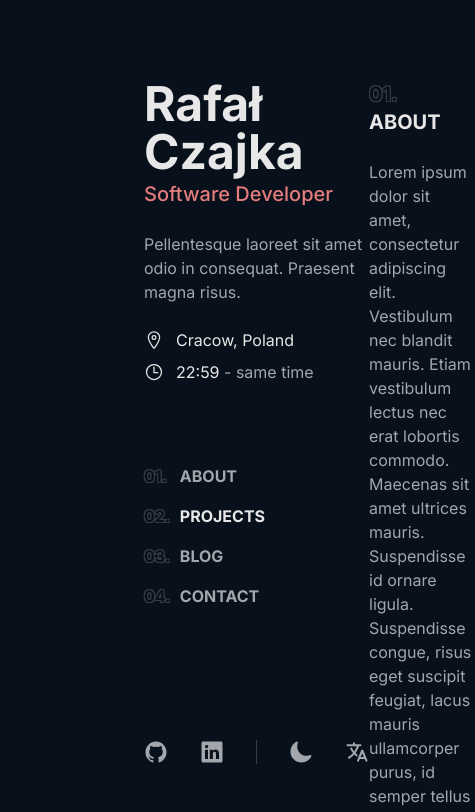
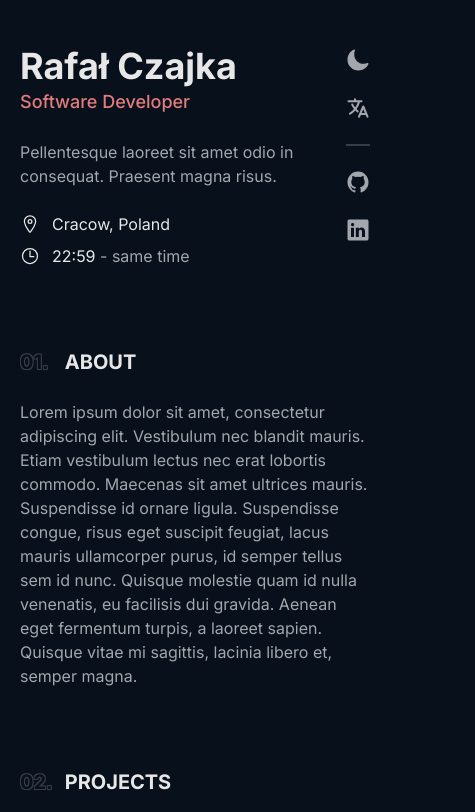
Before and after one commit to pxbunny/rczajka-monorepo, a Next.js app in the folder portfolio/: page / in a window 390 px wide. Shown: the top 812 px of the page, 475 px wide, since content can reach past the window. Built offline with nearby package versions, Linux system fonts and the light colour scheme.

Commit message:
Add media queries

```diff
--- a/portfolio/app/page.tsx
+++ b/portfolio/app/page.tsx
@@ -9,11 +9,11 @@ import {
 
 export default function Home() {
   return (
-    <div className="max-w-screen-xl mx-auto px-36 flex">
-      <header className="sticky top-0 max-w-96 min-h-screen py-20 self-start flex flex-col justify-between">
+    <div className="max-w-screen-2xl mx-auto px-5 md:px-20 xl:px-28 2xl:px-36 lg:flex">
+      <header className="lg:sticky top-0 lg:max-w-96 lg:min-h-screen pt-12 md:pt-20 lg:py-20 self-start flex flex-row lg:flex-col justify-between">
         <div>
-          <h1 className="text-5xl font-bold">Rafał Czajka</h1>
-          <h2 className="text-xl mt-1 font-medium text-accent">Software Developer</h2>
+          <h1 className="text-4xl md:text-5xl leading-none font-bold">Rafał Czajka</h1>
+          <h2 className="text-lg md:text-xl pt-1 font-medium text-accent">Software Developer</h2>
           <p className="max-w-72 mt-6 text-secondary">Pellentesque laoreet sit amet odio in consequat. Praesent magna risus.</p>
           <div className="mt-6 space-y-2">
             <div className="flex items-center">
@@ -23,7 +23,7 @@ export default function Home() {
               <span className="w-8"><IoTimeOutline size={20} /></span><span>22:59<span className="text-secondary"> - same time</span></span>
             </div>
           </div>
-          <nav className="mt-20">
+          <nav className="mt-20 hidden lg:block">
             <ul className="space-y-4 font-bold text-secondary">
               <li><span className="text-stroke-secondary text-bg opacity-30 inline-block w-8">01.</span> ABOUT</li>
               <li className="text-primary"><span className="text-stroke-secondary text-bg opacity-30 inline-block w-8">02.</span> PROJECTS</li>
@@ -32,19 +32,19 @@ export default function Home() {
             </ul>
           </nav>
         </div>
-        <div className="mt-6 text-secondary flex items-center">
-          <div className="flex space-x-8">
+        <div className="lg:mt-6 max-lg:ml-5 text-secondary flex flex-col-reverse lg:flex-row items-center max-lg:justify-end">
+          <div className="flex flex-col lg:flex-row max-lg:space-y-6 lg:space-x-8 max-lg:before:border-t-2 max-lg:before:my-6 max-lg:before:opacity-30">
             <IoLogoGithub size={24} />
             <IoLogoLinkedin size={24} />
           </div>
-          <div className="flex space-x-8 before:border-r before:mx-8 before:opacity-30">
+          <div className="flex flex-col lg:flex-row max-lg:space-y-6 lg:space-x-8 lg:before:border-r lg:before:mx-8 lg:before:opacity-30">
             <IoMoon size={24} />
             <IoLanguage size={24} />
           </div>
         </div>
       </header>
-      <div className="ml-auto py-20">
-        <main className="max-w-lg space-y-20">
+      <div className="ml-auto pt-20 pb-12 md:py-20">
+        <main className="lg:max-w-lg space-y-20">
           <section>
             <h1 className="font-bold text-xl"><span className="text-stroke-secondary text-bg opacity-30 inline-block w-10">01.</span> ABOUT</h1>
             <p className="mt-6 text-secondary">
--- a/portfolio/tailwind.config.ts
+++ b/portfolio/tailwind.config.ts
@@ -11,6 +11,13 @@ const config: Config = {
       secondary: "var(--color-secondary)",
       accent: "var(--color-accent)",
       bg: "var(--background)",
+    },
+    screens: {
+      'sm': '640px',
+      'md': '768px',
+      'lg': '1024px',
+      'xl': '1152px',
+      '2xl': '1280px',
     },
     extend: {
       textShadow: {
```
